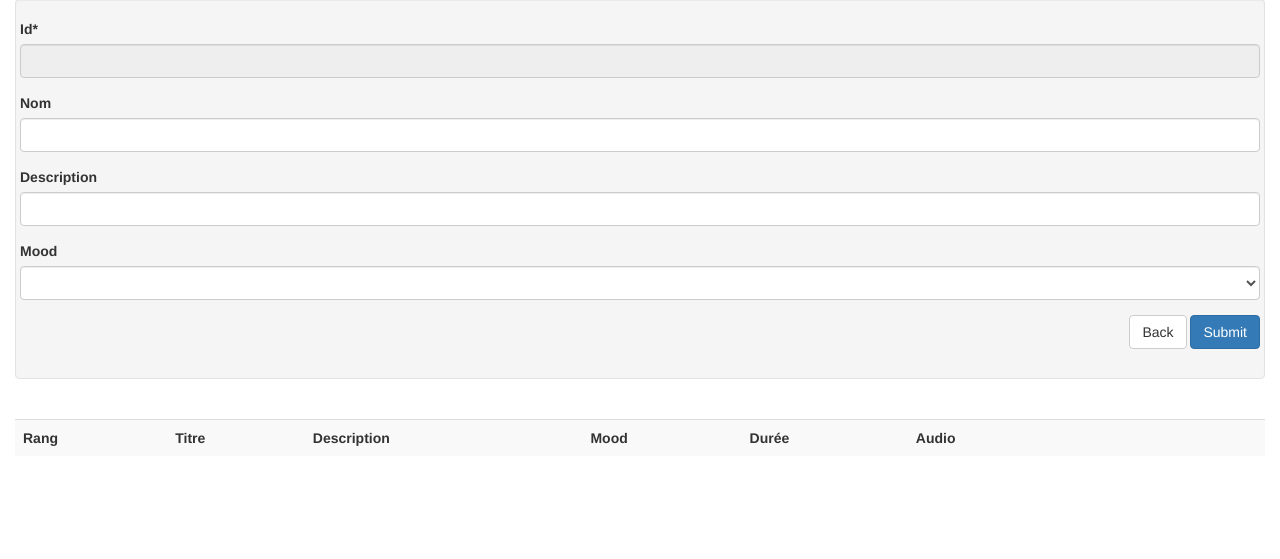
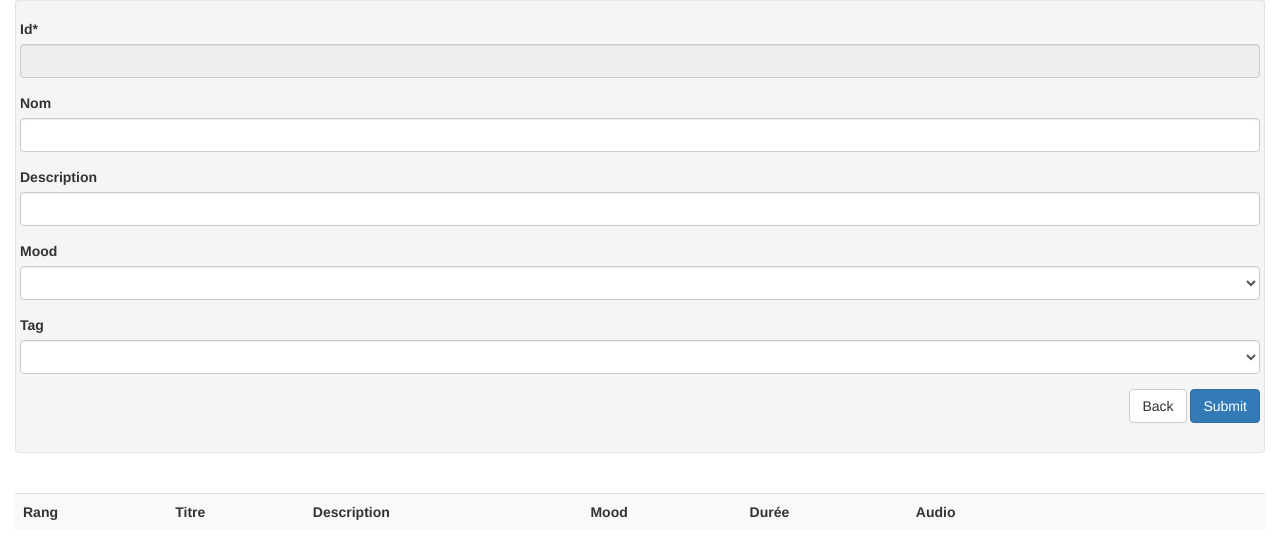
Before and after one commit to jypllx/stars, a Flask app: page /bo/playlists/edit in a window 1280 px wide. Shown: the part 121-680 px from the top of the page. Run offline with Flask 2, Linux system fonts and the light colour scheme; the visitor is signed in with stand-in values (Sample User, id 1); data that the repository does not hold is empty; some libraries are stand-ins or nearby versions.

Commit message:
can now edit playlists

```diff
--- a/web/app.py
+++ b/web/app.py
@@ -177,20 +177,22 @@ def playlists_edit(id=None):
         moods.append(result[0])
 
     form=PlaylistForm(request.form)
-    form.set_moods(moods)
+    form.set_choices(moods, Tag.query.all())
 
     playlist=None
     if id is not None:
         playlist=db.session.query(Playlist).get(id)
 
-    if request.method=='POST' and form.validate():
+    if form.validate_on_submit():
         if id is not None:
             playlist.name=form.name.data
             playlist.description=form.description.data
             playlist.mood=form.mood.data
+            if form.tag.data:
+                playlist.tag_id=form.tag.data
         else:
             playlist=Playlist(form.name.data,
-                form.description.data, form.mood.data)
+                form.description.data, form.mood.data, form.tag.data)
             db.session.add(playlist)
         db.session.commit()
         return redirect(url_for('playlists_edit', id=playlist.id))
@@ -199,6 +201,7 @@ def playlists_edit(id=None):
     if id is not None:
         form.populate(playlist)
         items=playlist.ranked_items
+
     return render_template('bo/playlists/edit.html', form=form,
         items=items)
 
--- a/web/forms.py
+++ b/web/forms.py
@@ -111,17 +111,25 @@ class PlaylistForm(FlaskForm):
     name        = StringField('Nom')
     description = StringField('Description')
     mood        = SelectField('Mood', coerce=str)
+    tag         = SelectField('Tag', coerce=int)
 
-    def set_moods(self, moods):
+    def set_choices(self, moods, tags):
         self.mood.choices=[]
         for mood in moods:
             self.mood.choices.append((mood,mood))
+
+        self.tag.choices=[]
+        self.tag.choices.append((0, ""))
+        for tag in tags:
+            self.tag.choices.append((tag.id, tag.name))
 
     def populate(self, playlist):
         self.id.process_data(str(playlist.id))
         self.name.process_data(playlist.name)
         self.description.process_data(playlist.description)
         self.mood.process_data(playlist.mood)
+        if playlist.tag:
+            self.tag.process_data(playlist.tag.id)
 
 class MoodForm(FlaskForm):
     mood_file = FileField('Upload moods.xlsx')
--- a/web/models.py
+++ b/web/models.py
@@ -171,10 +171,11 @@ class Playlist(db.Model):
     items           = db.relationship('RelPlaylistItem')
     mood            = db.Column(db.String())
 
-    def __init__(self, name, description, mood):
+    def __init__(self, name, description, mood, tag_id):
         self.name = name
         self.description = description
         self.mood = mood
+        self.tag_id = tag_id
         self.created = datetime.now()
 
     def __repr__(self):
--- a/web/templates/bo/playlists/edit.html
+++ b/web/templates/bo/playlists/edit.html
@@ -23,6 +23,10 @@
                 <div class="form-group">
                     {{ form.mood.label }}
                     {{ form.mood(class_="form-control") }}
+                </div>
+                <div class="form-group">
+                    {{ form.tag.label }}
+                    {{ form.tag(class_="form-control") }}
                 </div>
                 <p class="text-right">
                     <a href="{{ url_for('playlists_index') }}" class="btn btn-default">Back</a>
```
